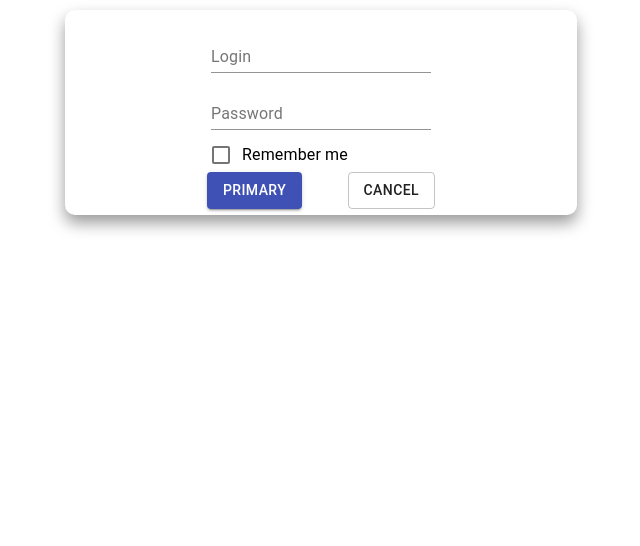
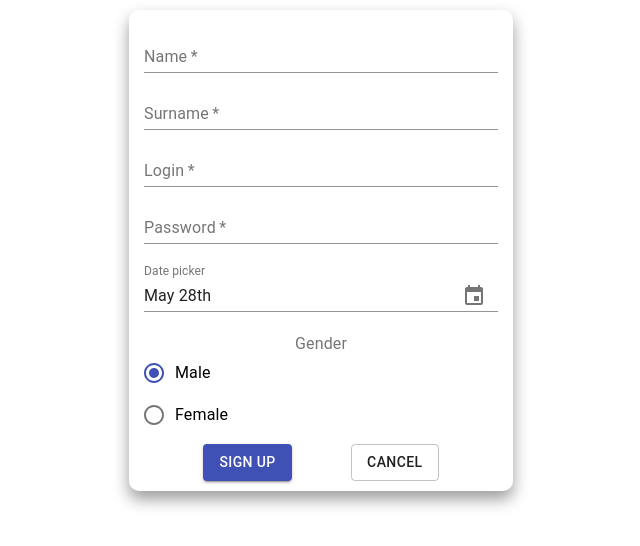
Before and after one commit to Galateyta/ITC-10, a React (Create React App) app in the folder Tigran_Nalbandyan/ReactJS/my_project/: page /register in a window 1280 px wide. Shown: the top 546 px of the page, without its empty margins (319-959 px from the left). Built offline with nearby package versions, Linux system fonts and the light colour scheme.

Commit message:
Add registration, home page and login, register logic

```diff
--- a/Tigran_Nalbandyan/ReactJS/my_project/package.json
+++ b/Tigran_Nalbandyan/ReactJS/my_project/package.json
@@ -3,10 +3,14 @@
   "version": "0.1.0",
   "private": true,
   "dependencies": {
+    "@date-io/date-fns": "^1.3.6",
     "@material-ui/core": "^4.0.1",
     "@material-ui/icons": "^4.0.1",
+    "@material-ui/pickers": "^3.0.0",
+    "date-fns": "^2.0.0-alpha.27",
     "react": "^16.8.6",
     "react-dom": "^16.8.6",
+    "react-router-dom": "^5.0.0",
     "react-scripts": "3.0.1"
   },
   "scripts": {
--- a/Tigran_Nalbandyan/ReactJS/my_project/src/App.css
+++ b/Tigran_Nalbandyan/ReactJS/my_project/src/App.css
@@ -7,7 +7,7 @@
 	box-shadow: 0 8px 16px 0 rgba(0,0,0,0.4);
 	padding: 10px 15px;
   transition: 0.4s;
-  margin: 10px 30%;
+  margin: 10px 35%;
   border-radius: 10px;
 }
 
@@ -15,3 +15,10 @@
   box-shadow: 0 12px 24px 4px rgba(0,0,0,0.4);
   transition: 0.4s;
 }
+
+list: {
+  width: 250
+},
+fullList: {
+  width: 'auto'
+}
--- a/Tigran_Nalbandyan/ReactJS/my_project/src/App.js
+++ b/Tigran_Nalbandyan/ReactJS/my_project/src/App.js
@@ -1,12 +1,62 @@
 import React, {Component} from 'react';
+import {Route, BrowserRouter} from 'react-router-dom';
 import './App.css';
 import Login from './components/Login';
+import Register from './components/Register';
+import Home from './components/Home';
 
 class App extends Component {
+  state = {
+    isAuthed: false,
+    users: [
+      {
+        login: 'admin',
+        password: 'admin123',
+        name: 'Admin',
+        dateOfBirthday: Date('19/03/1999'),
+        gender: 'male',
+        image: ''
+      }
+    ]
+  }
+
+  checkUser = (currentUser) => {
+    const users = this.state.users;
+    for (const user of users) {
+      if (user.login === currentUser.login && user.password === currentUser.password) {
+        this.setState({isAuthed: true});
+        return true;
+      }
+    }
+    this.setState({isAuthed: false});
+    return false;
+  }
+
+  addUser = (newUser) => {
+    const newUsers = this.state.users;
+    newUsers.push(newUser);
+    this.setState({users: newUsers});
+  }
+
   render() {
-    return (<div className="App">
-      <Login />
-    </div>);
+    return (
+      <BrowserRouter>
+        <div className="App">
+          <Route
+            path='/login'
+            render={(props) => <Login {...props} checkUser={this.checkUser}/>}/>
+          <Route
+            path='/register'
+            render={(props) => <Register {...props} addUser={this.addUser}/>}/>
+          <Route
+            path='/'
+            exact
+            render={(props) => this.state.isAuthed
+            ? <Home {...props}/>
+            : <Login {...props} checkUser={this.checkUser}/>}/>
+        </div>
+      </BrowserRouter>
+    );
   }
 }
 
--- /dev/null
+++ b/Tigran_Nalbandyan/ReactJS/my_project/src/components/Home.jsx
@@ -0,0 +1,101 @@
+import React, {Component} from 'react';
+import SwipeableDrawer from '@material-ui/core/SwipeableDrawer';
+import Button from '@material-ui/core/Button';
+import List from '@material-ui/core/List';
+import Divider from '@material-ui/core/Divider';
+import ListItem from '@material-ui/core/ListItem';
+import ListItemIcon from '@material-ui/core/ListItemIcon';
+import ListItemText from '@material-ui/core/ListItemText';
+import InboxIcon from '@material-ui/icons/MoveToInbox';
+import MailIcon from '@material-ui/icons/Mail';
+
+class SwipeableTemporaryDrawer extends Component {
+    constructor(props) {
+        super(props);
+        this.state = {open: false}
+    }
+
+
+  toggleDrawer = (open) => event => {
+    if (event && event.type === 'keydown' && (event.key === 'Tab' || event.key === 'Shift')) {
+      return;
+    }
+
+    this.setState({open});
+  };
+
+  sideList = side => (
+    <div
+      className="list"
+      role="presentation"
+      onClick={this.toggleDrawer(false)}
+      onKeyDown={this.toggleDrawer(false)}>
+      <List>
+        {['Inbox', 'Starred', 'Send email', 'Drafts'].map((text, index) => (
+          <ListItem button key={text}>
+            <ListItemIcon>{index % 2 === 0
+                ? <InboxIcon/>
+                : <MailIcon/>}</ListItemIcon>
+            <ListItemText primary={text}/>
+          </ListItem>
+        ))}
+      </List>
+      <Divider/>
+      <List>
+        {['All mail', 'Trash', 'Spam'].map((text, index) => (
+          <ListItem button key={text}>
+            <ListItemIcon>{index % 2 === 0
+                ? <InboxIcon/>
+                : <MailIcon/>}</ListItemIcon>
+            <ListItemText primary={text}/>
+          </ListItem>
+        ))}
+      </List>
+    </div>
+  );
+
+  fullList = side => (
+    <div
+      className="fullList"
+      role="presentation"
+      onClick={this.toggleDrawer(false)}
+      onKeyDown={this.toggleDrawer(false)}>
+      <List>
+        {['Inbox', 'Starred', 'Send email', 'Drafts'].map((text, index) => (
+          <ListItem button key={text}>
+            <ListItemIcon>{index % 2 === 0
+                ? <InboxIcon/>
+                : <MailIcon/>}</ListItemIcon>
+            <ListItemText primary={text}/>
+          </ListItem>
+        ))}
+      </List>
+      <Divider/>
+      <List>
+        {['All mail', 'Trash', 'Spam'].map((text, index) => (
+          <ListItem button key={text}>
+            <ListItemIcon>{index % 2 === 0
+                ? <InboxIcon/>
+                : <MailIcon/>}</ListItemIcon>
+            <ListItemText primary={text}/>
+          </ListItem>
+        ))}
+      </List>
+    </div>
+  );
+
+  render() {return (
+    <div>
+      <Button onClick={this.toggleDrawer(true)}>Open Left</Button>
+      <SwipeableDrawer
+        open={this.state.open}
+        onClose={this.toggleDrawer(false)}
+        onOpen={this.toggleDrawer(true)}>
+        {this.sideList('left')}
+      </SwipeableDrawer>
+    </div>
+  );
+}
+}
+
+export default SwipeableTemporaryDrawer;
--- a/Tigran_Nalbandyan/ReactJS/my_project/src/components/Login.jsx
+++ b/Tigran_Nalbandyan/ReactJS/my_project/src/components/Login.jsx
@@ -1,38 +1,85 @@
 import React, {Component} from 'react';
-import Checkbox from '@material-ui/core/Checkbox';
-import FormControlLabel from '@material-ui/core/FormControlLabel';
-import TextField from '@material-ui/core/TextField';
-import Button from '@material-ui/core/Button';
-import Grid from '@material-ui/core/Grid';
-import FormControl from '@material-ui/core/FormControl';
+import {Button, Grid, Checkbox, FormControlLabel, TextField} from '@material-ui/core';
 
 class Login extends Component {
+  state = {
+    login: '',
+    password: ''
+  }
+
+  handleChange = (e) => {
+    const name = e.target.id;
+    const value = e.target.value;
+    if (name === 'login') {
+      this.setState({login: value});
+    } else if (name === 'password') {
+      this.setState({password: value});
+    }
+  }
+
+  checkSignIn = (e) => {
+    e.preventDefault();
+    const currentUser = {
+      login: this.state.login,
+      password: this.state.password
+    };
+    if (this.props.checkUser(currentUser)) {
+      this
+        .props
+        .history
+        .push('/');
+    }
+  }
+
   render() {
-    return (<div className="login">
-      <FormControl>
-        <Grid container
-        direction="column"
-        justify="space-between">
-        <TextField id="login" label="Login" margin="dense" type="text"/>
-        <TextField id="password" label="Password" margin="dense" type="password"/>
-        <FormControlLabel control={<Checkbox color = "primary" />} label="Remember me"/>
+    return (
+      <div className="login">
+        <form onSubmit={this.checkSignIn}>
+          <Grid container direction="column" justify="space-between">
+            <TextField
+              id="login"
+              label="Login"
+              onChange={this.handleChange}
+              margin="dense"
+              type="text"
+              required/>
+            <TextField
+              id="password"
+              label="Password"
+              onChange={this.handleChange}
+              margin="dense"
+              type="password"
+              required/>
+            <FormControlLabel
+              control={< Checkbox color = "primary" />}
+              label="Remember me"/>
             <Grid
               container
               direction="row"
-            justify="space-between"
+              justify="space-evenly"
               alignItems="center"
-            spacing={1}
-          >
-      <Button variant="contained" color="primary">
-          Primary
+              spacing={1}>
+              <Button
+                variant="contained"
+                color="primary"
+                type="submit">
+                Sign in
               </Button>
-        <Button variant="outlined">
-          Cancel
+              <Button
+                onClick={() => {
+                this
+                  .props
+                  .history
+                  .push('/register');
+              }}
+                variant="outlined">
+                Sign up
               </Button>
             </Grid>
           </Grid>
-      </FormControl>
-    </div>);
+        </form>
+      </div>
+    );
   }
 }
 
--- /dev/null
+++ b/Tigran_Nalbandyan/ReactJS/my_project/src/components/Register.jsx
@@ -0,0 +1,131 @@
+import React, {Component} from 'react';
+import {
+  Button,
+  Grid,
+  FormControl,
+  FormLabel,
+  RadioGroup,
+  Radio,
+  TextField,
+  FormControlLabel
+} from '@material-ui/core';
+import {MuiPickersUtilsProvider, KeyboardDatePicker} from '@material-ui/pickers';
+import DateFnsUtils from '@date-io/date-fns';
+
+class Register extends Component {
+  state = {
+    login: '',
+    password: '',
+    name: '',
+    dateOfBirthday: Date.now(),
+    gender: 'male',
+    image: ''
+  }
+
+  handleDateChange = (date) => {
+    this.setState({dateOfBirthday: date});
+  }
+
+  handleChange = (e) => {
+    const name = e.target.id;
+    const value = e.target.value;
+    if (name === 'login') {
+      this.setState({login: value});
+    } else if (name === 'password') {
+      this.setState({password: value});
+    } else if (name === 'name') {
+      this.setState({name: value});
+    } else if (name === 'surname') {
+      this.setState({surname: value});
+    } else if (e.target.type === 'radio') {
+      this.setState({gender: value});
+    }
+  }
+
+  handleSubmit = (e) => {
+    e.preventDefault();
+    const newUser = Object.assign(this.state);
+    this.props.addUser(newUser);
+  }
+
+  render() {
+    return (
+      <div className="login">
+        <form onSubmit={this.handleSubmit}>
+          <Grid container direction="column" justify="space-between">
+            <TextField
+              id="name"
+              onChange={this.handleChange}
+              label="Name"
+              margin="dense"
+              type="text"
+              required/>
+            <TextField
+              id="surname"
+              onChange={this.handleChange}
+              label="Surname"
+              name="surname"
+              margin="dense"
+              type="text"
+              required/>
+            <TextField
+              id="login"
+              onChange={this.handleChange}
+              label="Login"
+              margin="dense"
+              type="text"
+              required/>
+            <TextField
+              id="password"
+              onChange={this.handleChange}
+              label="Password"
+              margin="dense"
+              type="password"
+              required/>
+            <MuiPickersUtilsProvider utils={DateFnsUtils}>
+              <KeyboardDatePicker
+                margin="normal"
+                label="Date picker"
+                value={this.state.dateOfBirthday}
+                onChange={this.handleDateChange}/>
+            </MuiPickersUtilsProvider>
+            <FormControl component="fieldset" margin="normal">
+              <FormLabel component="legend">Gender</FormLabel>
+              <RadioGroup
+                aria-label="Gender"
+                id="gender"
+                value={this.state.gender}
+                onChange={this.handleChange}>
+                <FormControlLabel
+                  value="male"
+                  control={< Radio color = "primary" />}
+                  label="Male"/>
+                <FormControlLabel
+                  value="female"
+                  control={< Radio color = "primary" />}
+                  label="Female"/>
+              </RadioGroup>
+            </FormControl>
+            <Grid container direction="row" justify="space-evenly" alignItems="center">
+              <Button variant="contained" color="primary" type="submit">
+                Sign Up
+              </Button>
+              <Button
+                onClick={() => {
+                this
+                  .props
+                  .history
+                  .push('/login');
+              }}
+                variant="outlined">
+                Cancel
+              </Button>
+            </Grid>
+          </Grid>
+        </form>
+      </div>
+    );
+  }
+}
+
+export default Register;
```
Also changed, not shown: 1 other file (tests, documents, lock files or other folders). Lines whose indentation alone changed are shown as unchanged.
